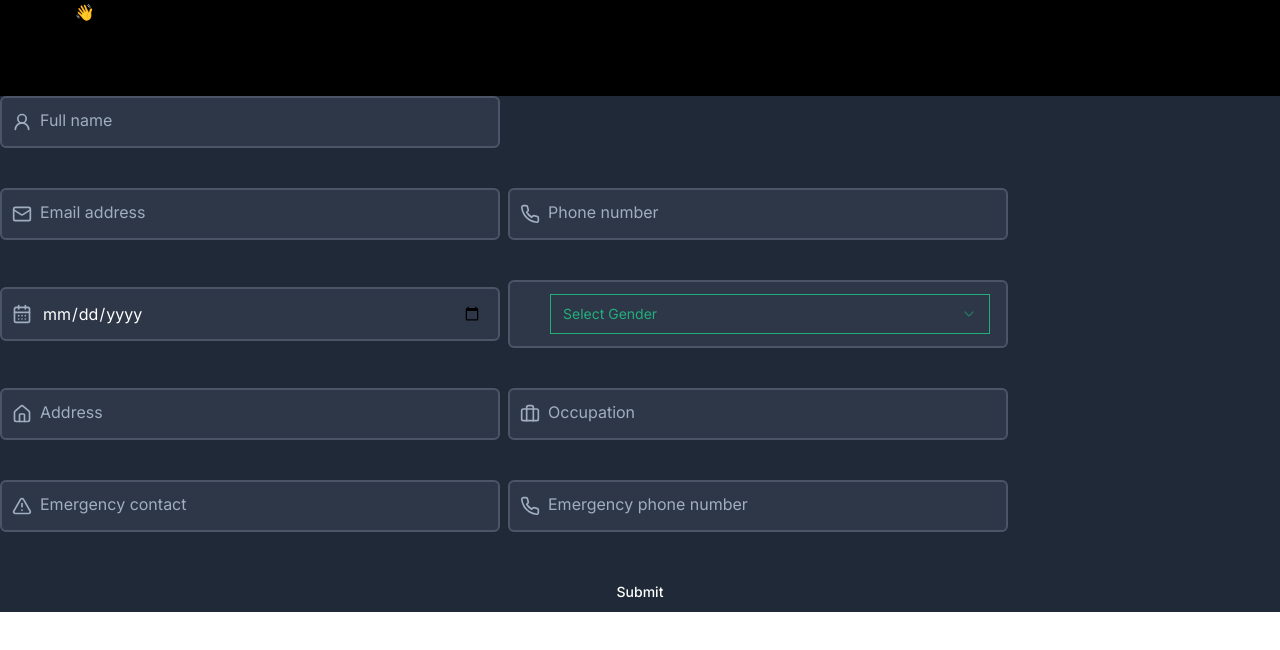
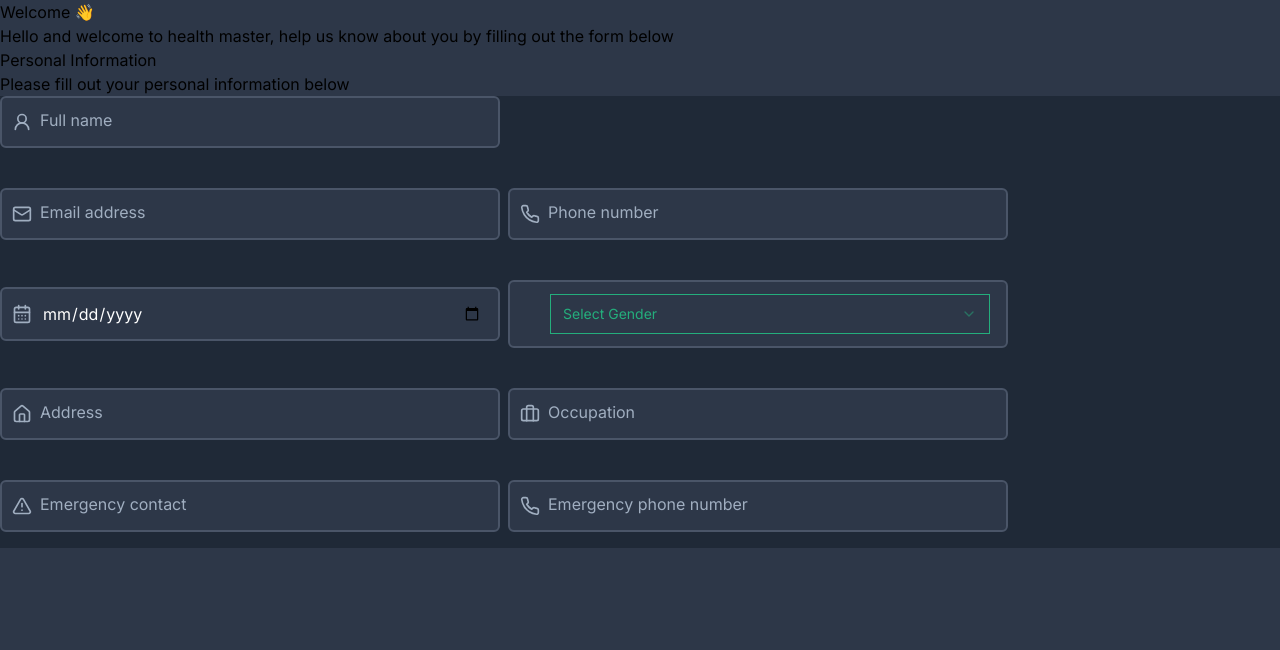
Before and after one commit to CHEGEBB/healthmasterv2, a Next.js app: page /data in a window 1280 px wide. Shown: the top 650 px of the page. Built offline with nearby package versions, Linux system fonts and the light colour scheme.

Commit message:
refactor: Update select dropdown styles and options in PersonalInfo form

```diff
--- a/components/forms/PersonalInfo.jsx
+++ b/components/forms/PersonalInfo.jsx
@@ -232,8 +232,6 @@ export default function PersonalInfo() {
             {validationState.emergencyPhone === false && <p className="error-message">Please enter a valid emergency contact phone number.</p>}
           </div>
         </div>
-
-        <Button type="submit" className="w-full bg-[#24AE7C] hover:bg-[#1e9d6f] text-white">Submit</Button>
       </form>
     </div>
   )
--- a/sass/PersonalInfo.scss
+++ b/sass/PersonalInfo.scss
@@ -24,9 +24,6 @@
       border-radius: 0.375rem;
       color: #24AE7C;
       transition: all 0.3s ease;
-      .options{
-        background-color: #24AE7C;
-      }
     }
 
     .form-input{
--- a/sass/data.scss
+++ b/sass/data.scss
@@ -1,4 +1,5 @@
 
 .info-container {
-    background-color: black;
+    background-color:#2d3748;
+    min-height: 100vh;
 }
```
